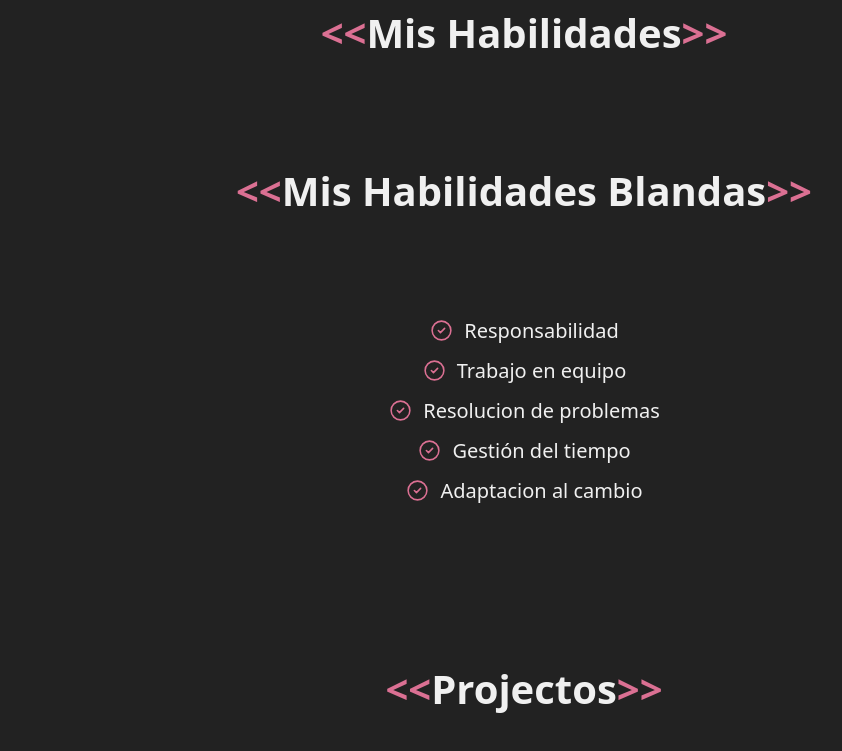
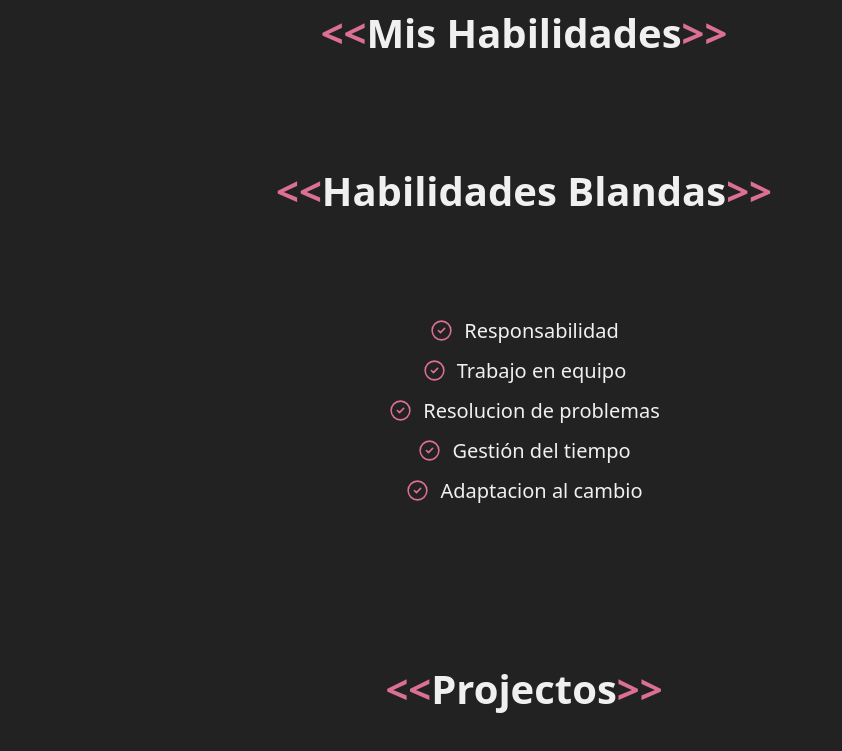
Before and after one commit to Landidie11/miportafolio2024-landie, a plain HTML site: page index.html in a window 1280 px wide. Shown: the part 1274-2025 px from the top of the page, without its empty margins (116-958 px from the left). Drawn offline with nearby package versions, Linux system fonts and the light colour scheme; a script that the page names is missing.

Commit message:
Saque una palabra

```diff
--- a/index.html
+++ b/index.html
@@ -110,7 +110,7 @@
 
                     <div class="skills-tech"></div>
 
-                    <h2 class="section-title">Mis Habilidades Blandas</h2>
+                    <h2 class="section-title">Habilidades Blandas</h2>
                     <ul class="skills-soft">
                         <li class="skill-item">
                             <svg xmlns="http://www.w3.org/2000/svg" viewBox="0 0 24 24" stroke-width="1.5" stroke="currentColor" fill="none" stroke-linecap="round" stroke-linejoin="round"><path stroke="none" d="M0 0h24v24H0z" fill="none"></path><path d="M12 12m-9 0a9 9 0 1 0 18 0a9 9 0 1 0 -18 0"></path><path d="M9 12l2 2l4 -4"></path></svg>
@@ -137,8 +137,6 @@
                             <span>Adaptacion al cambio</span>
                         </li>
                     </ul>
-
-
 
                 </div>
 
```
